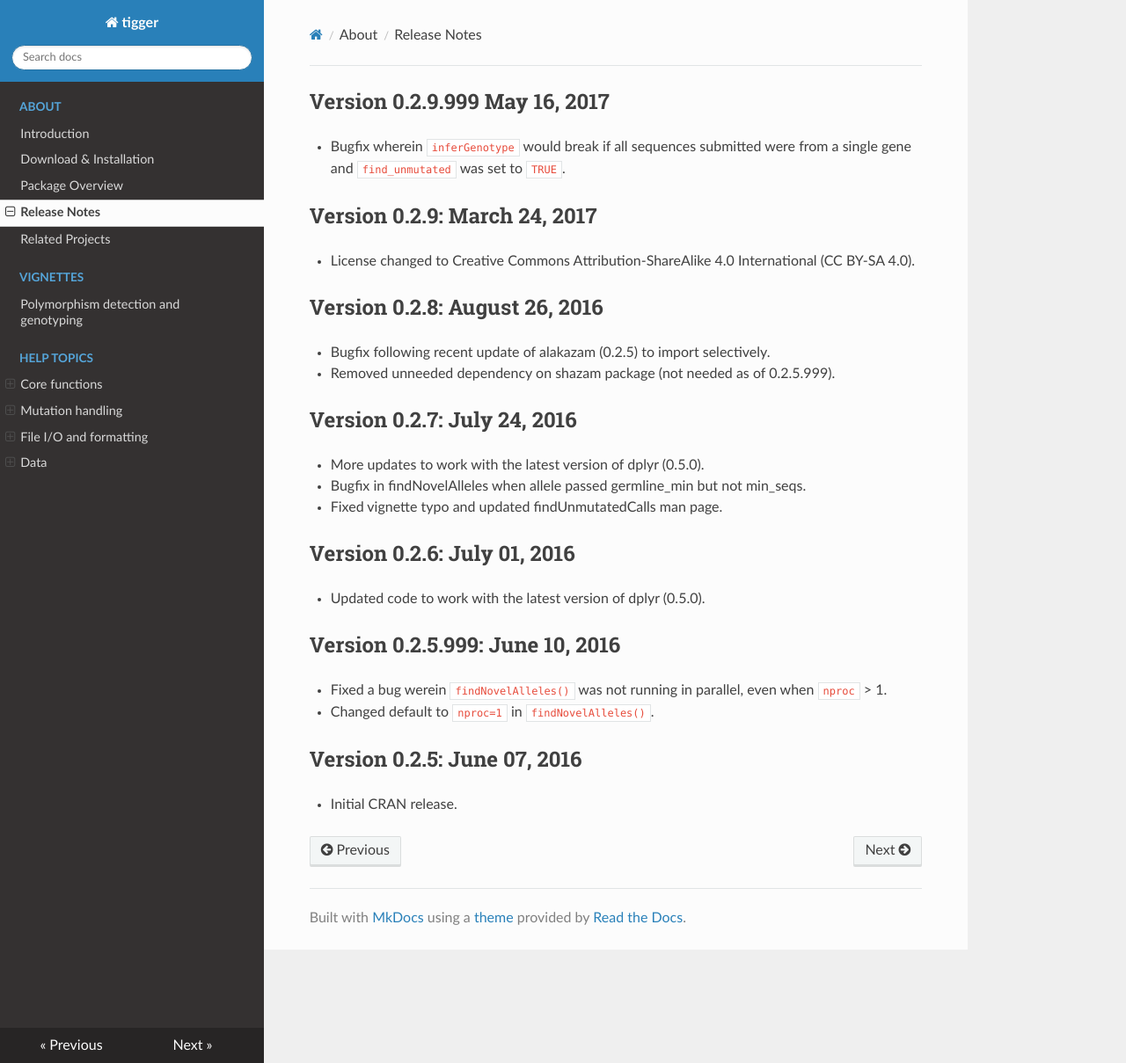
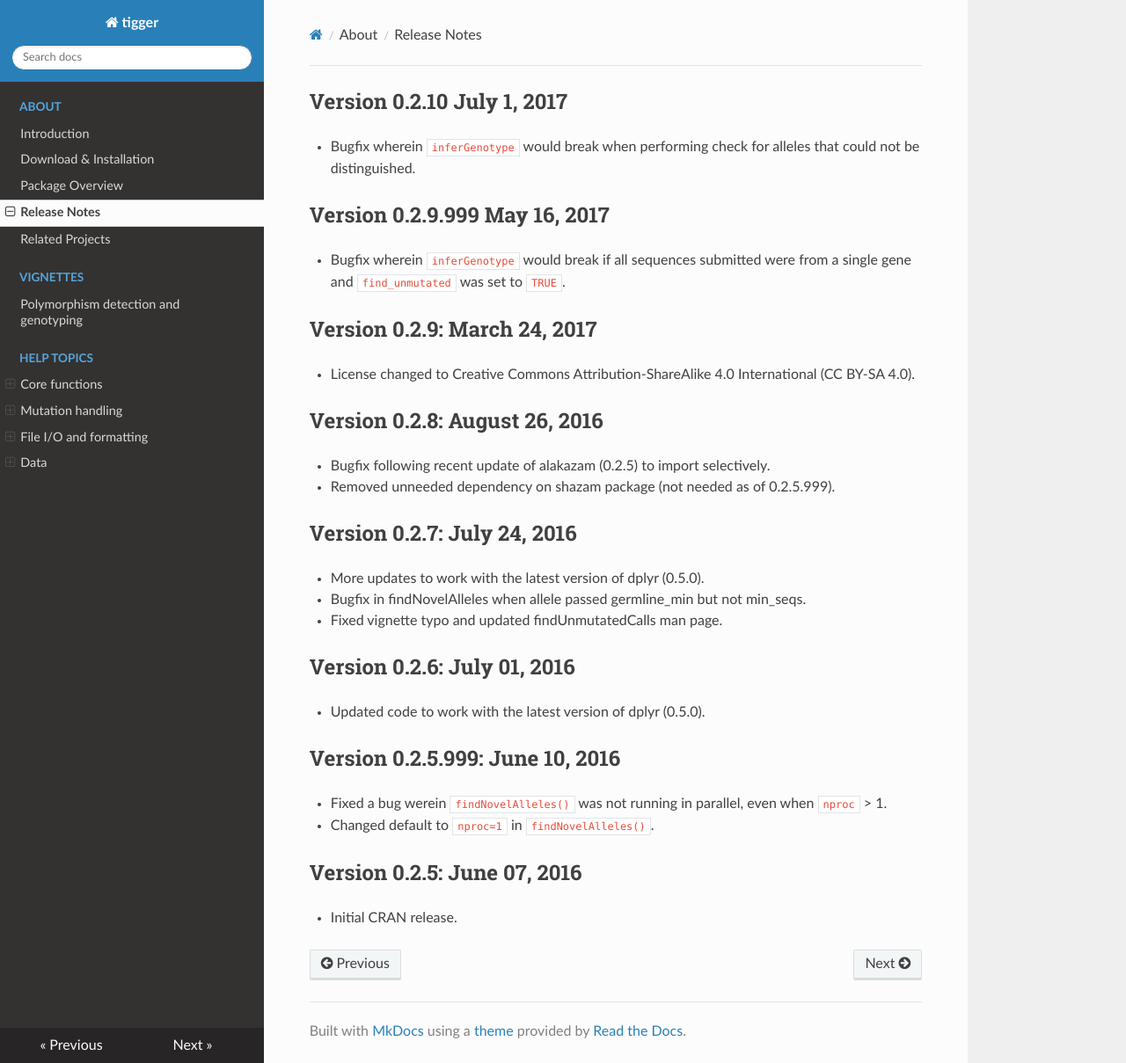
Before and after one commit to immcantation/tigger, an MkDocs documentation site: the page built from docs/news.md, in a window 1280 px wide and 1209 px high. Shown: the whole window at 88% size. Built offline with MkDocs 1.6.1, drawn with Linux system fonts in a browser that asks for light colours; nearby versions of some CDN libraries; old or Windows-style settings are respelled for this version of MkDocs.

Commit message:
1. Bumped version and date. 2. Rebuilt docs.

```diff
--- a/docs/news.md
+++ b/docs/news.md
@@ -1,8 +1,16 @@
+Version 0.2.10 July 1, 2017
+-------------------------------------------------------------------------------
+
++ Bugfix wherein `inferGenotype` would break when performing check for alleles
+  that could not be distinguished.
+
+
 Version 0.2.9.999 May 16, 2017
 -------------------------------------------------------------------------------
 
 + Bugfix wherein `inferGenotype` would break if all sequences submitted were
   from a single gene and `find_unmutated` was set to `TRUE`.
+
 
 Version 0.2.9: March 24, 2017
 -------------------------------------------------------------------------------
```
Also changed, not shown: NEWS.md (+2 -1 lines), docs/topics/findNovelAlleles.md (+1 -1 lines), docs/topics/findUnmutatedCalls.md (+0 -7 lines), docs/topics/getPopularMutationCount.md (+1 -1 lines), 1 other file.
